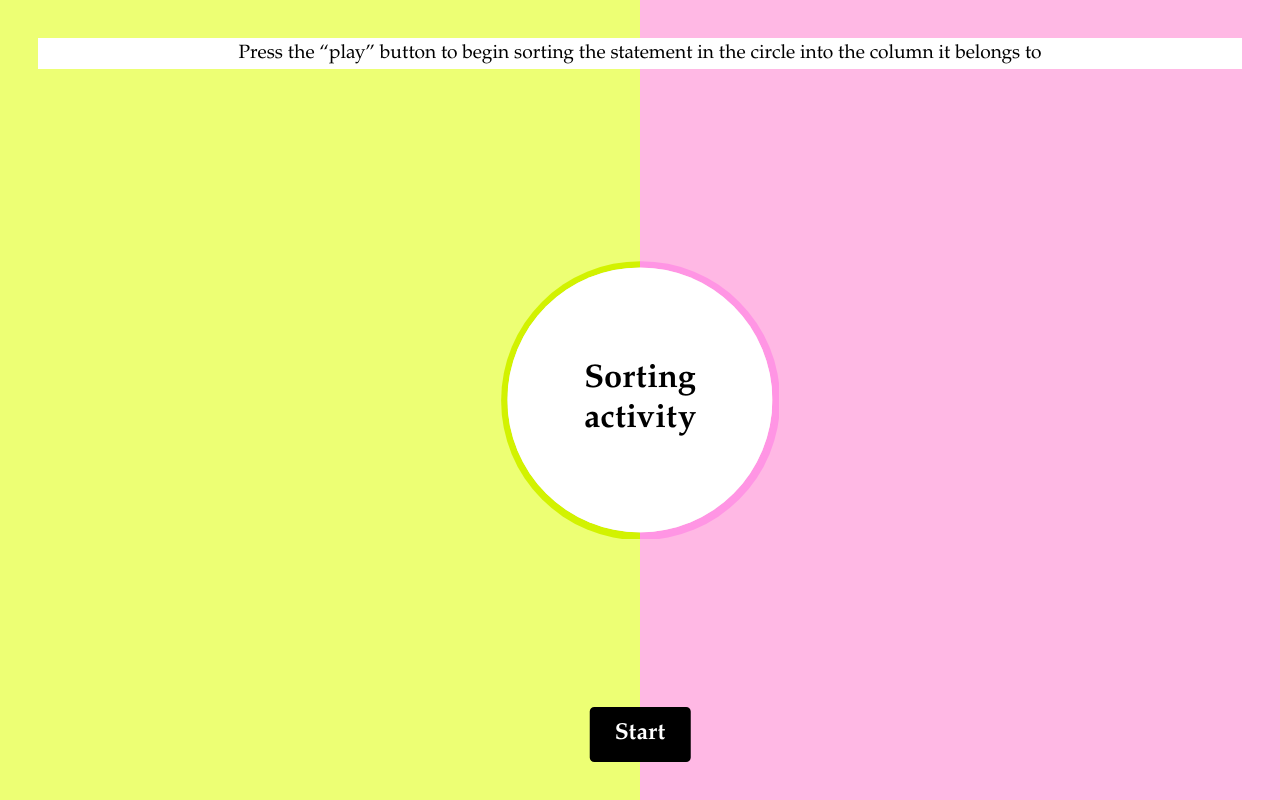
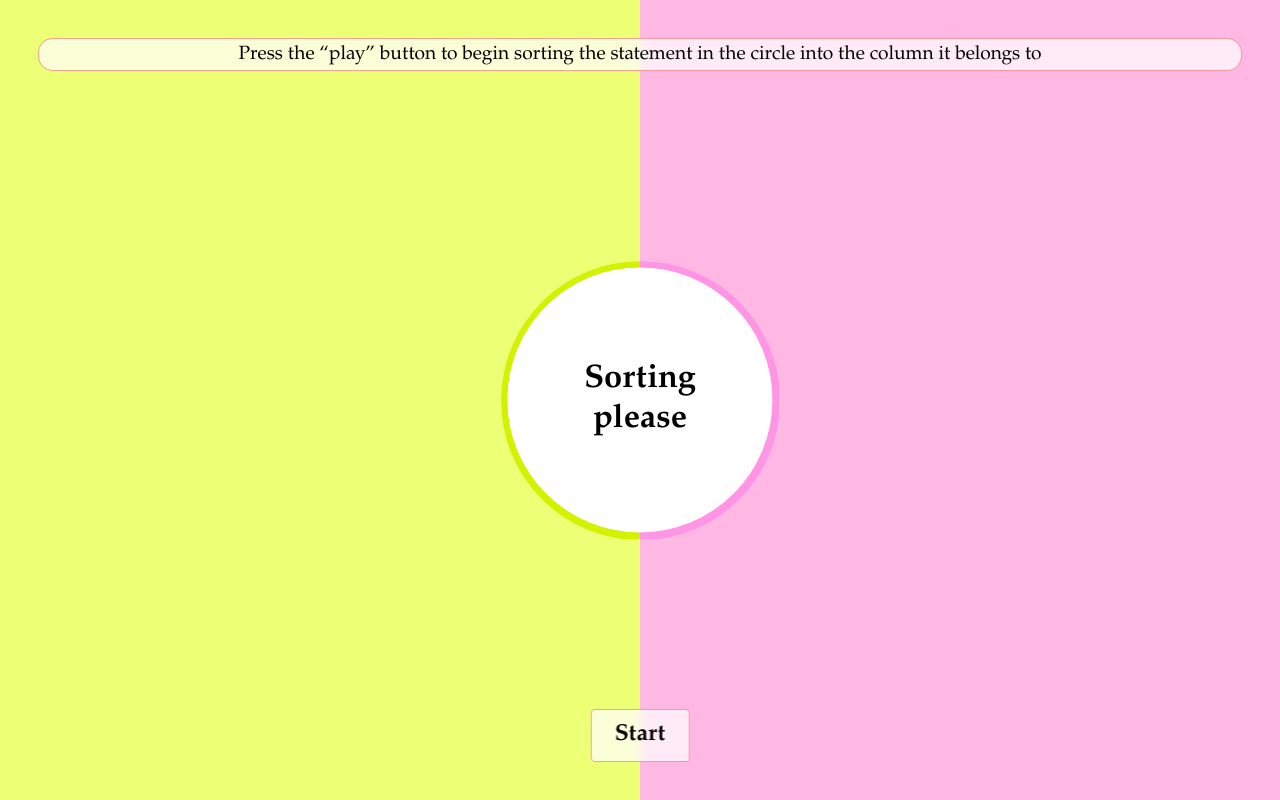
Before and after one commit to Umka-Ness/Sorting-Quiz, a plain HTML site: page html/index.html in a window 1280 px wide. Drawn offline with Linux system fonts and the light colour scheme.

Commit message:
update detales style

```diff
--- a/js/index.js
+++ b/js/index.js
@@ -1,7 +1,7 @@
 const data = {
   answers: {
-    number: ["5", "seven", "twenty", 1885],
-    biscuit: ["custard cream", "bourbon", "jammy dodger"],
+    prawda: ["5", "seven", "twenty", 1885],
+    nieprawda: ["custard cream", "bourbon", "jammy dodger"],
   },
 };
 const quiz = document.querySelector("#quiz");
@@ -70,7 +70,7 @@ function quizCompleted() {
 function setupQuiz() {
   quiz.innerHTML += `<div id="start">
     <div class="detail">Press the “play” button to begin sorting the statement in the circle into the column it belongs to</div>
-    <div class="circle"><span>Sorting activity</span></div>
+    <div class="circle"><span>Sorting please</span></div>
     <button id="startBtn" onclick="reset()">Start</button>
   <div>`;
   quizQuestionSetup();
--- a/scss/utils/_all.scss
+++ b/scss/utils/_all.scss
@@ -119,9 +119,12 @@ html {
       #questions {
         padding: 3vw;
         .detail {
-          background: white;
+          background: rgba(255, 255, 255, 0.723);
           padding: 0.2em;
           text-align: center;
+          border-radius: 15px;
+          backdrop-filter: blur(5px);
+          border: 1px solid rgba(224, 23, 23, 0.392);
         }
         .circle,
         fieldset legend {
@@ -186,9 +189,11 @@ html {
       #end {
         #startBtn,
         #retryBtn {
-          background: black;
-          border: 2px solid black;
-          color: white;
+          background: rgba(255, 255, 255, 0.719);
+          //   border: 2px solid black;
+          backdrop-filter: blur(5px);
+          border: 1px solid rgba(224, 23, 23, 0.392);
+          color: rgb(3, 3, 3);
           border-radius: 0.2em;
           padding: 0.5em 1em;
           font-family: Garamond, serif;
@@ -199,6 +204,7 @@ html {
           left: 50%;
           transform: translateX(-50%);
           bottom: 3vw;
+
           &:focus,
           &:hover {
             cursor: pointer;
```
Also changed, not shown: scss/main.css, 1 other file.
